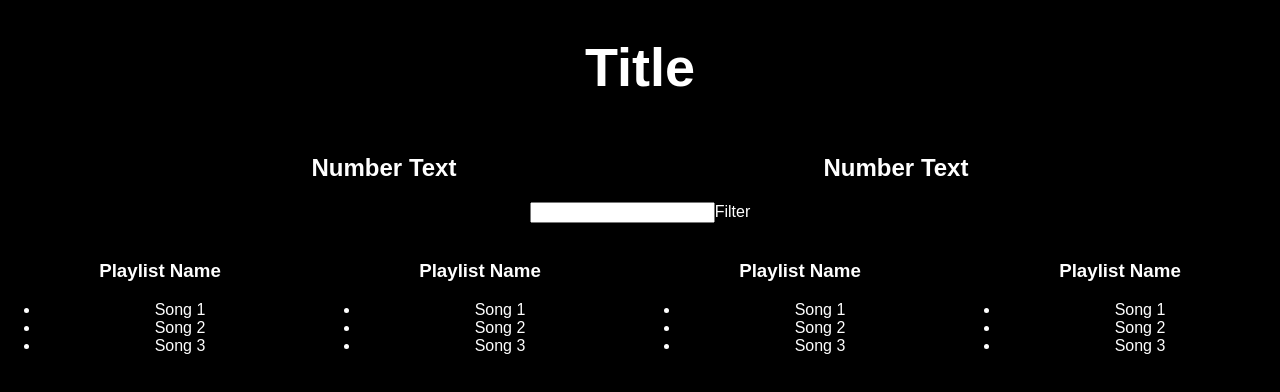
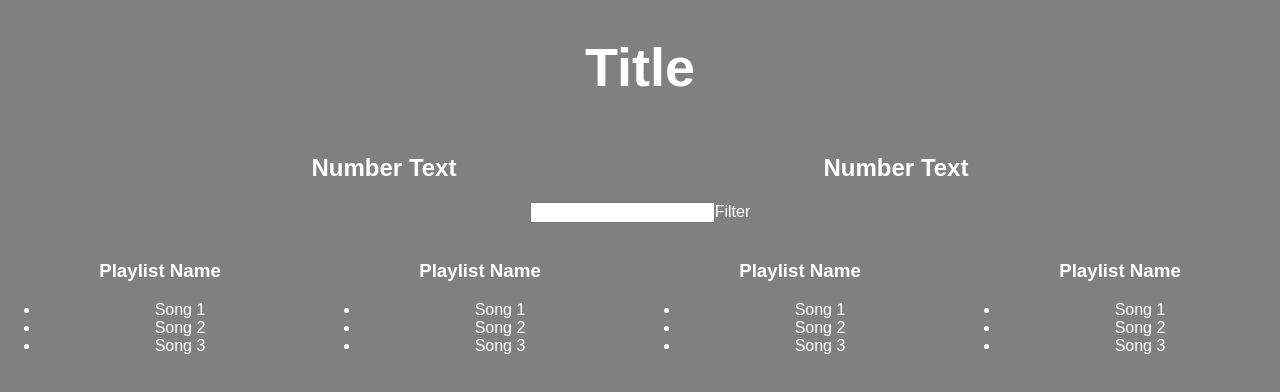
Before and after one commit to Kolimator/Spotify-App, a React (Create React App) app: page / in a window 1280 px wide. Shown: the top 392 px of the page. Built offline with nearby package versions, Linux system fonts and the light colour scheme.

Commit message:
commit checl

```diff
--- a/src/App.css
+++ b/src/App.css
@@ -1,5 +1,6 @@
 body{
-  background-color: black;
+  background-color: grey;
+
 }
 
 .App {
```
